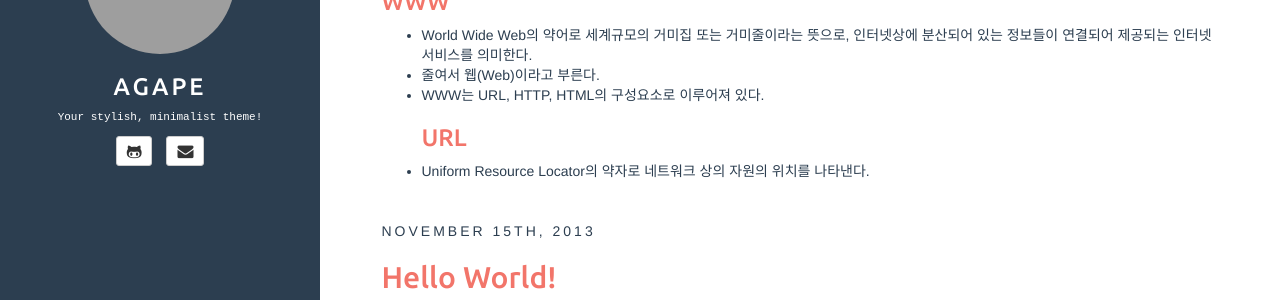
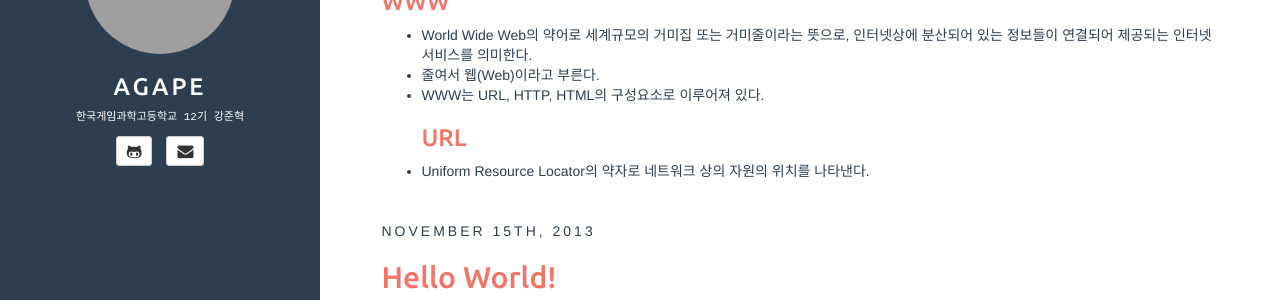
Before and after one commit to AgapeP/AgapeP.github.io, a Jekyll site: the page built from index.html, in a window 1280 px wide. Shown: the part 224-524 px from the top of the page. Built offline with Jekyll 4.4.1, drawn with Linux system fonts in a browser that asks for light colours; the list of posts is cut into pages by our own code; grey boxes are pictures that could not be loaded.

Commit message:
Update _config.yml

```diff
--- a/_config.yml
+++ b/_config.yml
@@ -25,7 +25,7 @@ author:
   pinterest:
   linkedin:
   resume:
-  bio: Your stylish, minimalist theme!
+  bio: 한국게임과학고등학교 12기 강준혁
   email_md5: 726351295ec82e145928582f595aa3aa
 
 rss_path: feed.xml
```
